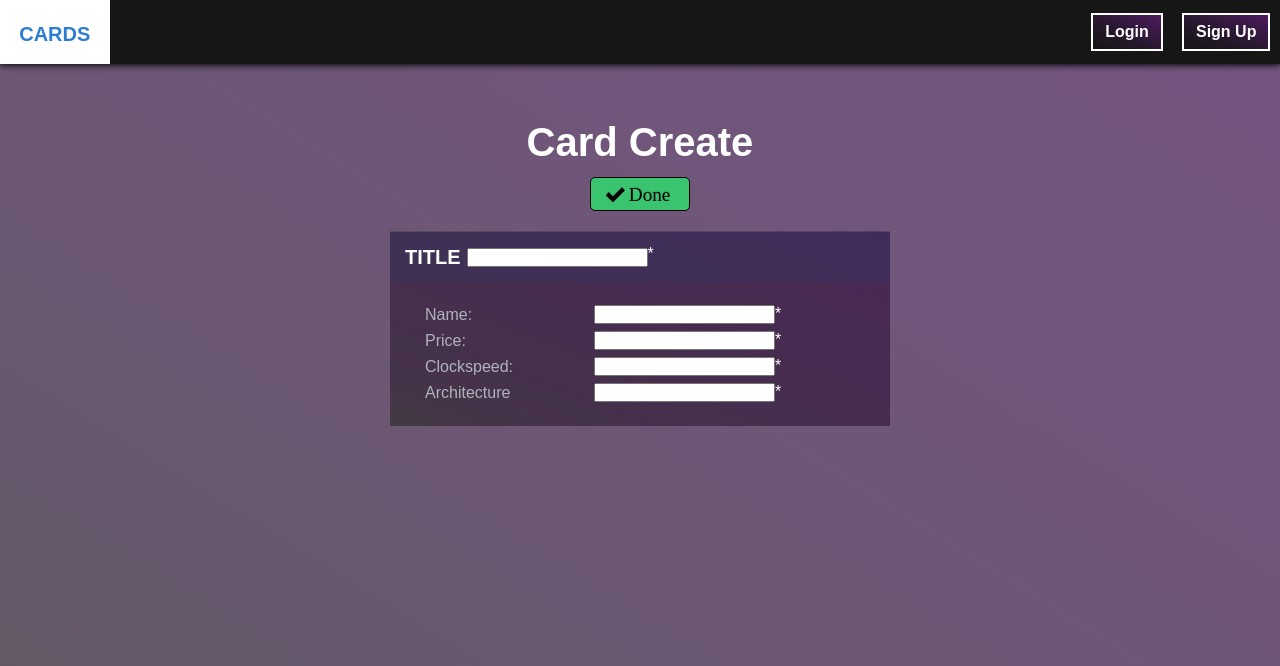
After one commit to sveinnoli/vefthr3-lokaverkefni, a Flask app: template templates/create.html in a window 1280 px wide. The commit adds this page. Shown: the top 666 px of the page. Run offline with Flask 2, Linux system fonts and the light colour scheme; the template is opened without the code that fills it, so the values that code supplies are empty; some web fonts are replaced.

Commit message:
0.3 added functionality in card system

```diff
--- a/app.py
+++ b/app.py
@@ -19,7 +19,6 @@ config = {
 fb = pyrebase.initialize_app(config)
 db = fb.database()
 userbase = db.child("account").get().val()
-#user_gpu = db.child("account")
 if userbase == None: # Avoids crashing if db is empty
     userbase = {}
 
@@ -49,15 +48,31 @@ def in_session():
                 return True
     return False
 
+def add_cards(title, name, price, clockspeed, architecture):
+    db.child("account").child(session["user_session"]["user_id"]).child("cards").push({"title":title, "name":name, "price":price, "clockspeed":clockspeed, "architecture":architecture})
+
+def get_cards():
+    return db.child("account").child(session["user_session"]["user_id"]).child("cards").get().val()
+
+def find_card(card_id):
+    return db.child("account").child(session["user_session"]["user_id"]).child("cards").child(card_id).get().val()
+
+def update_card(title, name, price, clockspeed, architecture, card_id):#add variables that were changed
+    db.child("account").child(session["user_session"]["user_id"]).child("cards").child(card_id).update({"title":title, "name":name, "price":price, "clockspeed":clockspeed, "architecture":architecture})
+
+
+def remove_card(card_id):
+    db.child("account").child(session["user_session"]["user_id"]).child("cards").child(card_id).remove()
+
+
 @app.route('/')
 def index():
     if in_session():
-        return redirect(url_for('products'))
+        return redirect(url_for('cards'))
     else:
         return redirect('signup')
 
 #-----------------Sign up-----------------
-#Maybe rename signup to account or something of the sort
 @app.route('/signup', methods=['GET','POST'])
 def signup():
     error = None
@@ -76,14 +91,14 @@ def signup():
 def login():
     error = None
     if in_session() == True:
-        return redirect(url_for("products"))
+        return redirect(url_for("cards"))
     else:
         if request.method == 'POST' and "username" in request.form:
             username = request.form['username']
             password = request.form['password']
             if login_check(username, password) != False:
                 session["user_session"] = login_check(username,password)
-                return redirect(url_for("products"))
+                return redirect(url_for("cards"))
             else:
                 error = "Invalid credentials"
         return render_template("login.html", error=error)
@@ -96,12 +111,46 @@ def logout():
     return redirect(url_for("login"))
 
 #-----------------Product site-----------------
-@app.route('/products', methods=['POST', 'GET'])
-def products():
-    name = None
+@app.route('/cards', methods=['POST', 'GET'])
+def cards():
     if in_session() == True:
-        name = session["user_session"]["username"]
-        return render_template("products.html", name=name)
+        if request.method == 'POST':
+            if "remove" in request.form:
+                card_id = request.form["remove"]
+                remove_card(card_id)
+                return redirect(url_for("cards"))
+            elif "edit" in request.form:
+                card_id = request.form["edit"]
+                return redirect(url_for("edit"))
+        return render_template("cards.html", cards=get_cards())
+    return(render_template("403.html"), 403)
+
+@app.route('/cards/create', methods=['POST', 'GET'])
+def create():
+    if in_session() == True:
+        if request.method == 'POST' and len(request.form) > 1: #Bug with buttons that returns an empty ODICT and then returns all items
+            title = request.form['title']
+            name = request.form['name']
+            price = request.form['price']
+            clockspeed = request.form['clockspeed']
+            architecture = request.form['architecture']
+            add_cards(title, name, price, clockspeed, architecture)
+            return redirect(url_for('cards'))
+        return render_template("create.html")
+    return(render_template("403.html"), 403)
+
+@app.route('/cards/<card_id>/edit', methods=['POST', 'GET'])
+def edit(card_id):
+    if in_session() == True:
+        if request.method == 'POST' and len(request.form) > 1:
+            title = request.form['title']
+            name = request.form['name']
+            price = request.form['price']
+            clockspeed = request.form['clockspeed']
+            architecture = request.form['architecture']
+            update_card(title, name, price, clockspeed, architecture, card_id)
+            return redirect(url_for("cards"))
+        return render_template('edit.html', card_id=card_id, card=find_card(card_id))
     return(render_template("403.html"), 403)
 
 @app.errorhandler(403)
@@ -110,6 +159,6 @@ def access_denied(e):
 
 @app.errorhandler(404)
 def page_not_found(e):
-    return redirect(url_for('products'))
+    return redirect(url_for('cards'))
 if __name__ == "__main__":
 	app.run(debug=True)
--- a/static/css/base.css
+++ b/static/css/base.css
@@ -11,11 +11,11 @@
 
 @font-face {
     font-family: 'icomoon';
-    src:  url('../fonts/icomoon.eot?chocfe');
-    src:  url('../fonts/icomoon.eot?chocfe#iefix') format('embedded-opentype'),
-      url('../fonts/icomoon.ttf?chocfe') format('truetype'),
-      url('../fonts/icomoon.woff?chocfe') format('woff'),
-      url('../fonts/icomoon.svg?chocfe#icomoon') format('svg');
+    src:  url('../fonts/icomoon.eot?h7rv0b');
+    src:  url('../fonts/icomoon.eot?h7rv0b#iefix') format('embedded-opentype'),
+      url('../fonts/icomoon.ttf?h7rv0b') format('truetype'),
+      url('../fonts/icomoon.woff?h7rv0b') format('woff'),
+      url('../fonts/icomoon.svg?h7rv0b#icomoon') format('svg');
     font-weight: normal;
     font-style: normal;
     font-display: block;
@@ -47,6 +47,12 @@
     position: relative;
     top: 2px;
     right: 4px;
+  }
+  .icon-checkmark:before {
+    content: "\ea10";
+    position: relative;
+    top: 2px;
+    right:4px;
   }
 
 body {
--- a/static/css/products.css
+++ b/static/css/products.css
@@ -73,6 +73,8 @@
     flex: 0 0 59%;
 }
 
+
+
 @media screen and (max-width: 70em) {
     .card-wrapper {
         padding: 30px 30px 0;
@@ -104,7 +106,6 @@
 
     .button-wrapper {
         display: flex;
-        justify-content: center;
         padding-right:15px;
     }
     .card-row {
--- a/static/css/signin.css
+++ b/static/css/signin.css
@@ -75,7 +75,7 @@ input:focus {
     border-color:#9147FF;
 }
 
-input[type=submit] {
+.signin-form input[type=submit] {
     display:block;
     width: 8em;
     margin: 1em auto;
--- a/static/css/temp.css
+++ b/static/css/temp.css
@@ -15,3 +15,15 @@
 .greetings {
     background-color:rgba(40, 40, 141, 0.6);
 }
+
+.card-edit-header {
+    display:flex;
+    padding: 10px 0px 10px 15px;
+    background-color: rgba(9,85,135,.1);
+    text-transform: uppercase;
+}
+
+.input-card-header {
+    margin-left: 6px;
+    align-self: center;
+}
--- a/static/css/templates.css
+++ b/static/css/templates.css
@@ -21,24 +21,64 @@ button {
     text-shadow: 0px -1px 1px rgba(0,0,0,0.15);
     border-radius: 5px;
     cursor: pointer;
+    outline: none;
+}
+
+
+
+button span  a {
+    color:black;
+}
+
+button span a:hover {
+    color:black;
 }
 
 .button-new {
-    background:rgb(18, 156, 18);
     padding: 10px 20px 10px 10px;
-}
-.button-edit {
-    padding: 5px;
-    background: orange;
-}
-.button-remove {
-    padding: 5px;
-    background: red;
+    background-color:rgb(18, 156, 18);
 }
 
 
+.button-edit {
+    padding: 5px;
+    background-color: orange;
+}
+
+.button-remove {
+    padding: 5px;
+    background-color: red;
+}
+
+.button-done {
+    padding: 5px  5px 8px 5px;
+    background-color: #3AC470;
+    width: 100px;
+
+}
+
+.button-new:hover, .button-edit:hover, .button-remove:hover, .button-done:hover {
+    background-color: rgba(25, 173, 192, 0.548);
+}
+
+.center {
+    align-items: center;
+    justify-items: center;
+    justify-content: center;
+}
+
+.submit-wrapper {
+    display:flex;
+    position: relative;
+    justify-content: center;
+    padding-top: 5px;
+}
+
+
+
+
 @media screen and (max-width: 37.5em) {
-    button {
+    .button-new {
         width: 100%;
     }
 }
--- /dev/null
+++ b/templates/create.html
@@ -0,0 +1,67 @@
+{% extends "base.html" %}
+{%block title%}Closed{% endblock %}
+
+{%block content%}
+    <div class="card-wrapper">
+        <div class="card-header center">
+            <h1>Card Create</h1>
+        </div>
+        <form method='POST'>
+        <div class="submit-wrapper">
+            <button class="button-done icon-checkmark" title="Done" type="submit">Done</button>
+        </div>
+        <div class="card-container center">
+            <div class="card-overview">
+                    <div class="card-overview-details">
+                        <div class="card-title card-row">
+                            <h3>Title</h3>
+                            <input class="input-card-header" type="text" name="title" required>*
+                        </div>
+                        <div class="card-body">
+                            <div class="card-row">
+                                <div class="card-label">
+                                    Name:
+                                </div>
+                                <div class="card-value ">
+                                    <span class="text-overflow">
+                                        <input type="text" name="name" required>*
+                                    </span>
+                                </div>
+                            </div>
+                            <div class="card-row">
+                                <div class="card-label">
+                                    Price:
+                                </div>
+                                <div class="card-value">
+                                    <span class="text-overflow">
+                                        <input type="text" name="price" required>*
+                                    </span>
+                                </div>
+                            </div>
+                            <div class="card-row">
+                                <div class="card-label">
+                                    Clockspeed:
+                                </div>
+                                <div class="card-value">
+                                    <span class="text-overflow">
+                                        <input type="text" name="clockspeed" required>*
+                                    </span>
+                                </div>
+                            </div>
+                            <div class="card-row">
+                                <div class="card-label">
+                                    Architecture
+                                </div>
+                                <div class="card-value">
+                                    <span class="text-overflow">
+                                        <input type="text" name="architecture" required>*
+                                    </span>
+                                </div>
+                            </div>
+                        </div>
+                    </div>
+                </div>
+            </div>
+        </form>
+    </div>
+{% endblock %}
--- a/templates/header.html
+++ b/templates/header.html
@@ -3,7 +3,7 @@
         <nav class="nav-menu">
             <a href="/products" class="nav-link">
                 <span class="nav-link-text">
-                    Products
+                    Cards
                 </span>
             </a>
         </nav>
```
Also changed, not shown: templates/cards.html (added, +82 -0 lines), templates/edit.html (added, +73 -0 lines), templates/products.html (deleted, +0 -182 lines), test.py (+36 -0 lines), static/fonts/icomoon.ttf, static/fonts/icomoon.woff, 2 other files.
